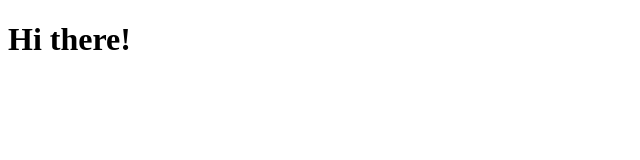
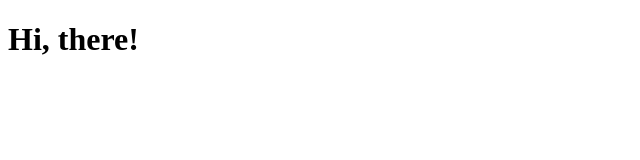
Before and after one commit to ihsankoo/beyond, a plain HTML site: page index.html in a window 1280 px wide. Shown: the full height of the page, 0-640 px from the left. Drawn offline with Linux system fonts and the light colour scheme.

Commit message:
Update index.html
add comma

```diff
--- a/index.html
+++ b/index.html
@@ -4,6 +4,6 @@
         <title>World Peace!</title>
     </head>
     <body>
-        <h1>Hi there!</h1>
+        <h1>Hi, there!</h1>
     </body>
 </html>
```
